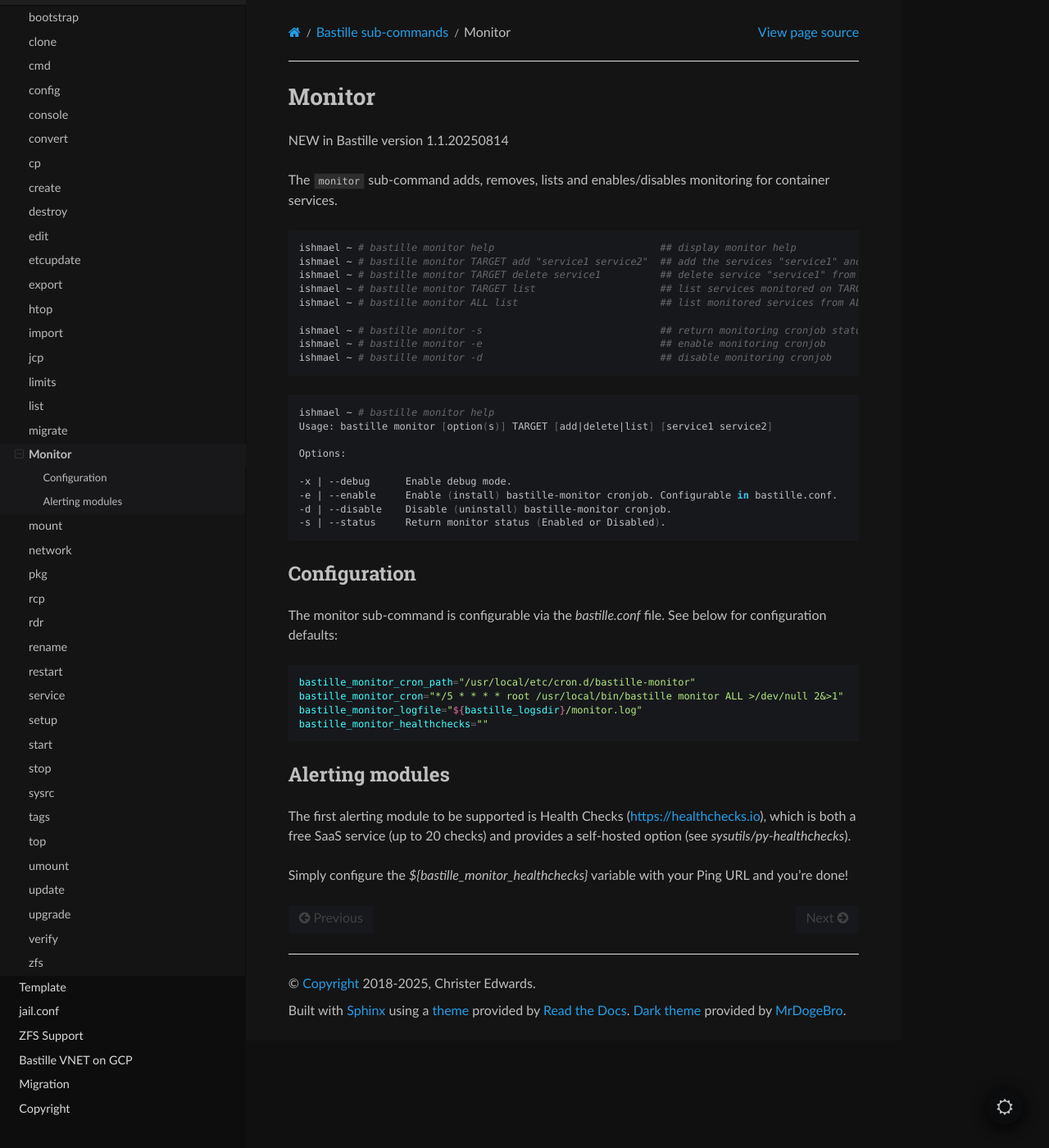
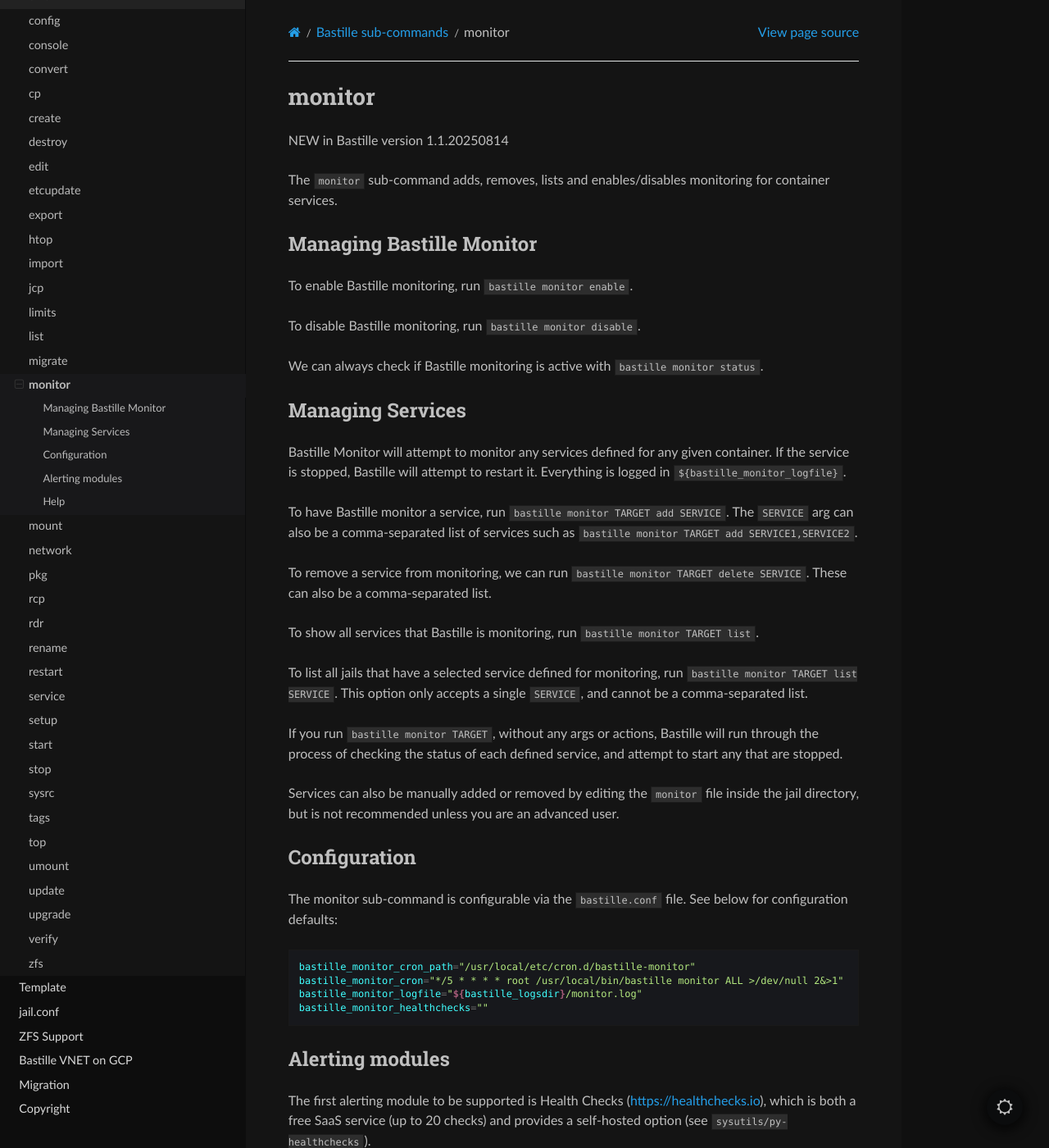
Before and after one commit to BastilleBSD/bastille, a Sphinx documentation site: the page built from docs/chapters/subcommands/monitor.rst, in a window 1280 px wide and 1400 px high. Shown: the whole window at 82% size. Built offline with Sphinx 7.4.7 and the Read the Docs theme 3.1.0, drawn with Linux system fonts in a browser that asks for light colours; some of the changed text lies outside the part shown.

Commit message:
docs: monitor: more detail

```diff
--- a/docs/chapters/subcommands/monitor.rst
+++ b/docs/chapters/subcommands/monitor.rst
@@ -1,39 +1,49 @@
-Monitor
+monitor
 =======
 
 NEW in Bastille version 1.1.20250814
 
 The ``monitor`` sub-command adds, removes, lists and enables/disables monitoring for container services.
 
-.. code-block:: shell
 
-  ishmael ~ # bastille monitor help                            ## display monitor help
-  ishmael ~ # bastille monitor TARGET add "service1 service2"  ## add the services "service1" and "service2" to TARGET monitoring
-  ishmael ~ # bastille monitor TARGET delete service1          ## delete service "service1" from TARGET monitoring
-  ishmael ~ # bastille monitor TARGET list                     ## list services monitored on TARGET
-  ishmael ~ # bastille monitor ALL list                        ## list monitored services from ALL containers
+Managing Bastille Monitor
+-------------------------
 
-  ishmael ~ # bastille monitor -s                              ## return monitoring cronjob status
-  ishmael ~ # bastille monitor -e                              ## enable monitoring cronjob
-  ishmael ~ # bastille monitor -d                              ## disable monitoring cronjob
+To enable Bastille monitoring, run ``bastille monitor enable``.
 
-.. code-block:: shell
+To disable Bastille monitoring, run ``bastille monitor disable``.
 
-    ishmael ~ # bastille monitor help
-    Usage: bastille monitor [option(s)] TARGET [add|delete|list] [service1 service2]
+We can always check if Bastille monitoring is active with ``bastille monitor status``.
 
-    Options:
 
-    -x | --debug      Enable debug mode.
-    -e | --enable     Enable (install) bastille-monitor cronjob. Configurable in bastille.conf.
-    -d | --disable    Disable (uninstall) bastille-monitor cronjob.
-    -s | --status     Return monitor status (Enabled or Disabled).
+Managing Services
+-----------------
+
+Bastille Monitor will attempt to monitor any services defined for any given container. If the service is
+stopped, Bastille will attempt to restart it. Everything is logged in ``${bastille_monitor_logfile}``.
+
+To have Bastille monitor a service, run ``bastille monitor TARGET add SERVICE``. The ``SERVICE`` arg can also be a
+comma-separated list of services such as ``bastille monitor TARGET add SERVICE1,SERVICE2``.
+
+To remove a service from monitoring, we can run ``bastille monitor TARGET delete SERVICE``. These can also be a
+comma-separated list.
+
+To show all services that Bastille is monitoring, run ``bastille monitor TARGET list``.
+
+To list all jails that have a selected service defined for monitoring, run ``bastille monitor TARGET list SERVICE``.
+This option only accepts a single ``SERVICE``, and cannot be a comma-separated list.
+
+If you run ``bastille monitor TARGET``, without any args or actions, Bastille will run through the process of
+checking the status of each defined service, and attempt to start any that are stopped.
+
+Services can also be manually added or removed by editing the ``monitor`` file inside the jail directory, but
+is not recommended unless you are an advanced user.
 
 
 Configuration
 -------------
 
-The monitor sub-command is configurable via the `bastille.conf` file. See below
+The monitor sub-command is configurable via the ``bastille.conf`` file. See below
 for configuration defaults:
 
 .. code-block:: shell
@@ -49,7 +59,23 @@ Alerting modules
 
 The first alerting module to be supported is Health Checks
 (https://healthchecks.io), which is both a free SaaS service (up to 20 checks)
-and provides a self-hosted option (see `sysutils/py-healthchecks`).
+and provides a self-hosted option (see ``sysutils/py-healthchecks``).
 
-Simply configure the `${bastille_monitor_healthchecks}` variable with your Ping
+Simply configure the ``${bastille_monitor_healthchecks}`` variable with your Ping
 URL and you're done!
+
+
+Help
+----
+
+.. code-block:: shell
+
+    ishmael ~ # bastille monitor help
+    Usage: bastille monitor [option(s)] enable|disable|status
+                                        TARGET add|delete|list service1,service2
+                                        TARGET list [service]
+                                        TARGET
+
+      Options:
+
+      -x | --debug      Enable debug mode.
```
